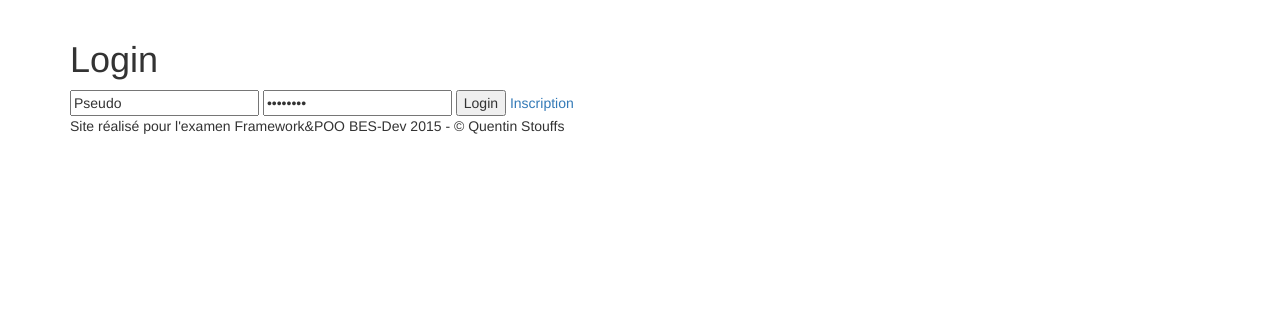
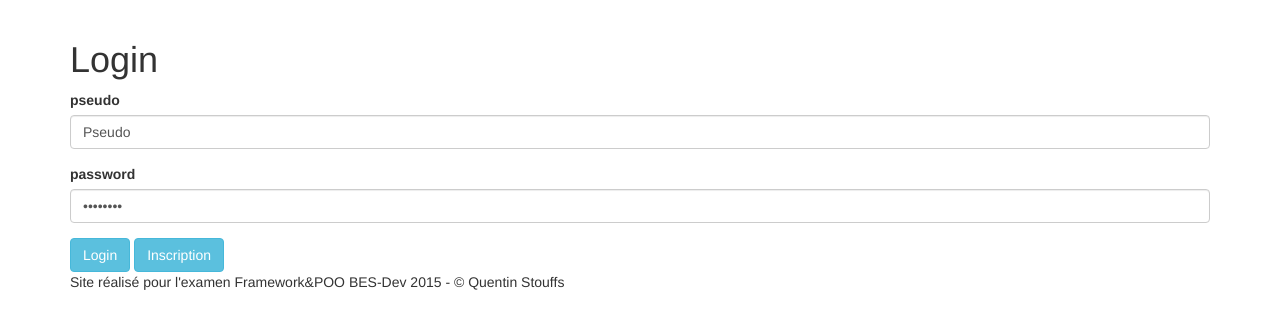
Before and after one commit to QuentinStouffs/pizzahut, a CodeIgniter app: page /database/index.php/login in a window 1280 px wide. Shown: the part 52-381 px from the top of the page. Run offline with CodeIgniter, Linux system fonts and the light colour scheme.

Commit message:
Fin design caddie, debut design login
a faire : rétrécir les inputs

```diff
--- a/pages/views/content/login_form_view.php
+++ b/pages/views/content/login_form_view.php
@@ -1,10 +1,16 @@
 <div id="login_form">
     <h1>Login</h1>
     <?= form_open('login/validation');?>
-    <?= form_input('pseudo', 'Pseudo'); ?>
-    <?= form_password('password', 'Password'); ?>
-    <?= form_submit('submit', 'Login'); ?>
-    <?= anchor('login/inscription', 'Inscription'); ?>  <!--Anchor permet de creer un bouton -->
+    <div class="form-group">
+        <?= form_label('pseudo', 'Pseudo'); ?>
+        <?= form_input('pseudo', 'Pseudo', 'class="form-control"'); ?>
+    </div>
+    <div class="form-group">
+        <?= form_label('password'); ?>
+        <?= form_password('password', 'Password', 'class="form-control"'); ?>
+    </div>
+    <?= form_submit('submit', 'Login', 'class="btn btn-info"'); ?>
+    <?= anchor('login/inscription', 'Inscription', 'class="btn btn-info"'); ?>  <!--Anchor permet de creer un bouton -->
     <?= form_close(); ?>
 
 </div>
```
Also changed, not shown: pages/views/content/liste_pizzas_view.php (+8 -8 lines).
